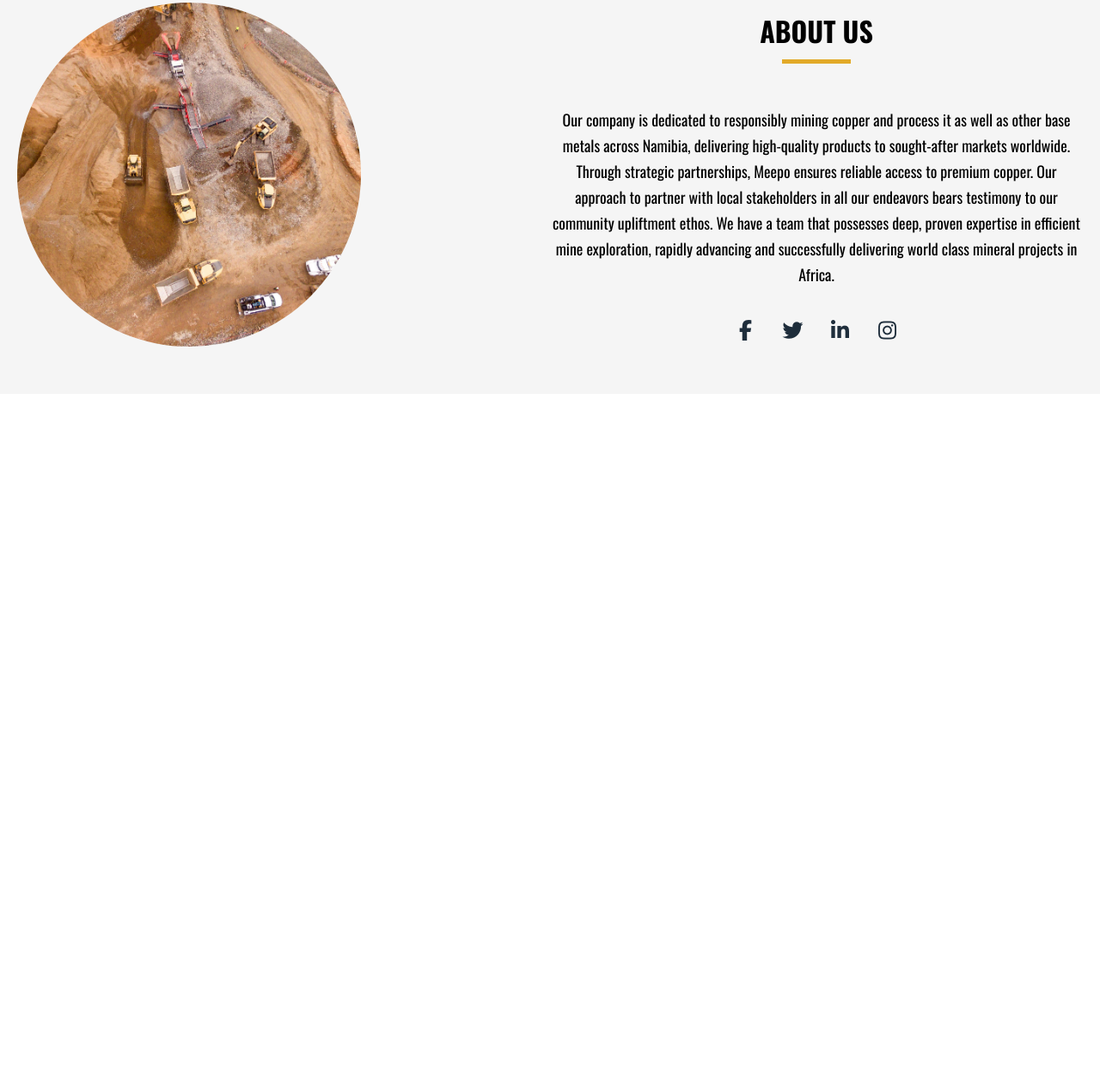
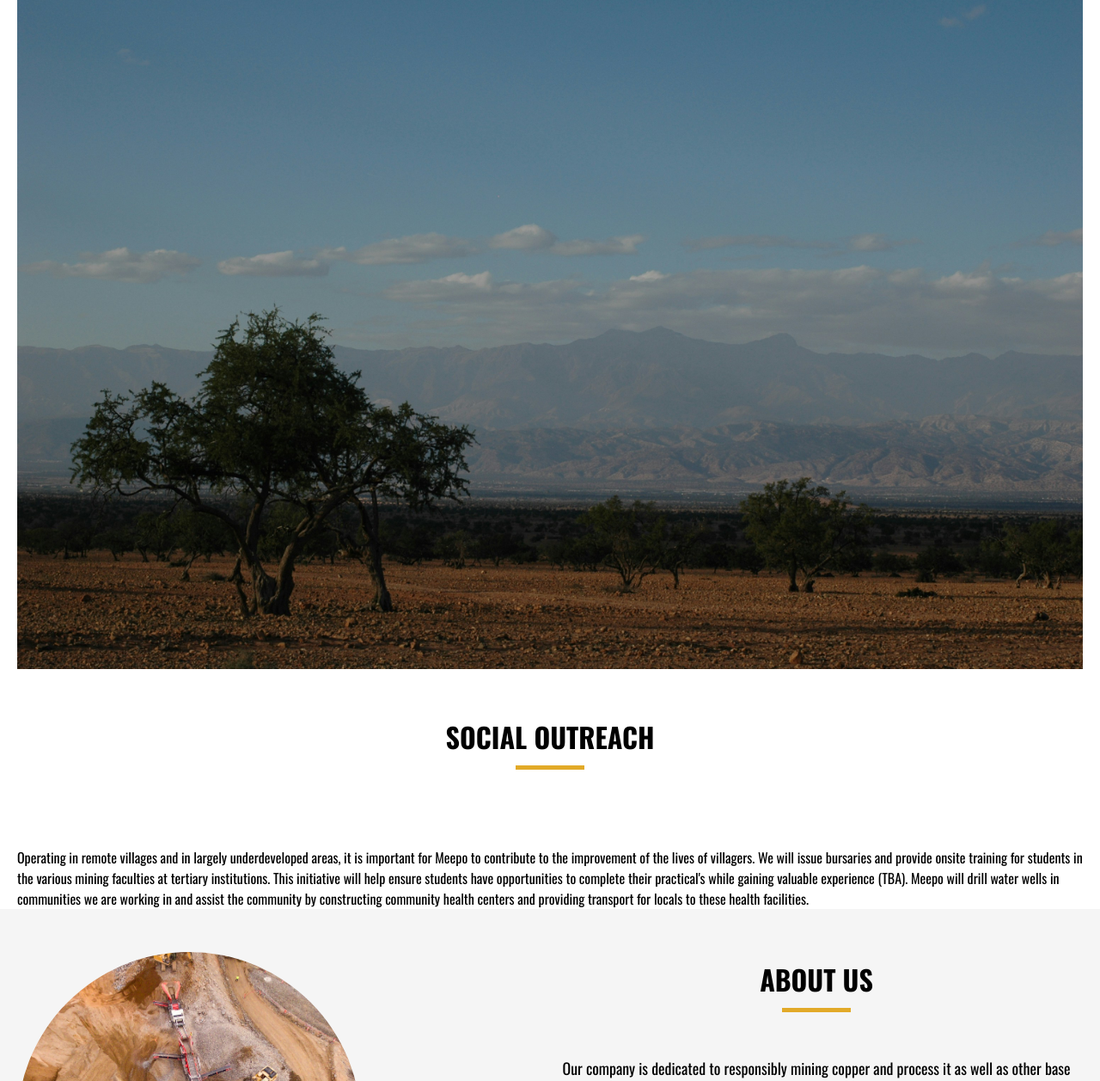
Before and after one commit to Tree7igh/Tema-mining, a plain HTML site: page index.html in a window 1280 px wide. Shown: the part 2069-3326 px from the top of the page at 86% size. Before the commit the page ends 2527 px from the top, so only its background shows below. Drawn offline with nearby package versions, Linux system fonts and the light colour scheme; a web font is replaced by a local one.

Commit message:
added a new feature to homepage (SOCIAL OUTREACH)

```diff
--- a/index.html
+++ b/index.html
@@ -95,6 +95,26 @@
        </div>
       </section>
 
+      <!-- Sustainability Section -->
+      <section class="sustainability-section">
+        <div class="section-content">
+          <div class="nature-image-wrapper">
+            <img src="images/ewa-t-uzNzYA3L0-unsplash.jpg" alt="nature" class="nature-image"/>
+          </div>
+          <h2 class="section-title">SOCIAL OUTREACH</h2>
+          <p class="text">Operating in remote villages and in largely underdeveloped areas,
+               it is important for Meepo to contribute to the improvement of the lives of villagers.
+
+               We will issue bursaries and provide onsite training for students in the various mining faculties
+               at tertiary institutions. This initiative will help ensure students have opportunities to
+               complete their practical's while gaining valuable experience (TBA).
+
+               Meepo will drill water wells in communities we are working in and assist the
+               community by constructing community health centers and providing transport for locals to these health facilities.
+           </p>
+        </div>
+      </section>
+
       <!-- about section -->
        <section class="about-section">
         <div class="section-content">
```
